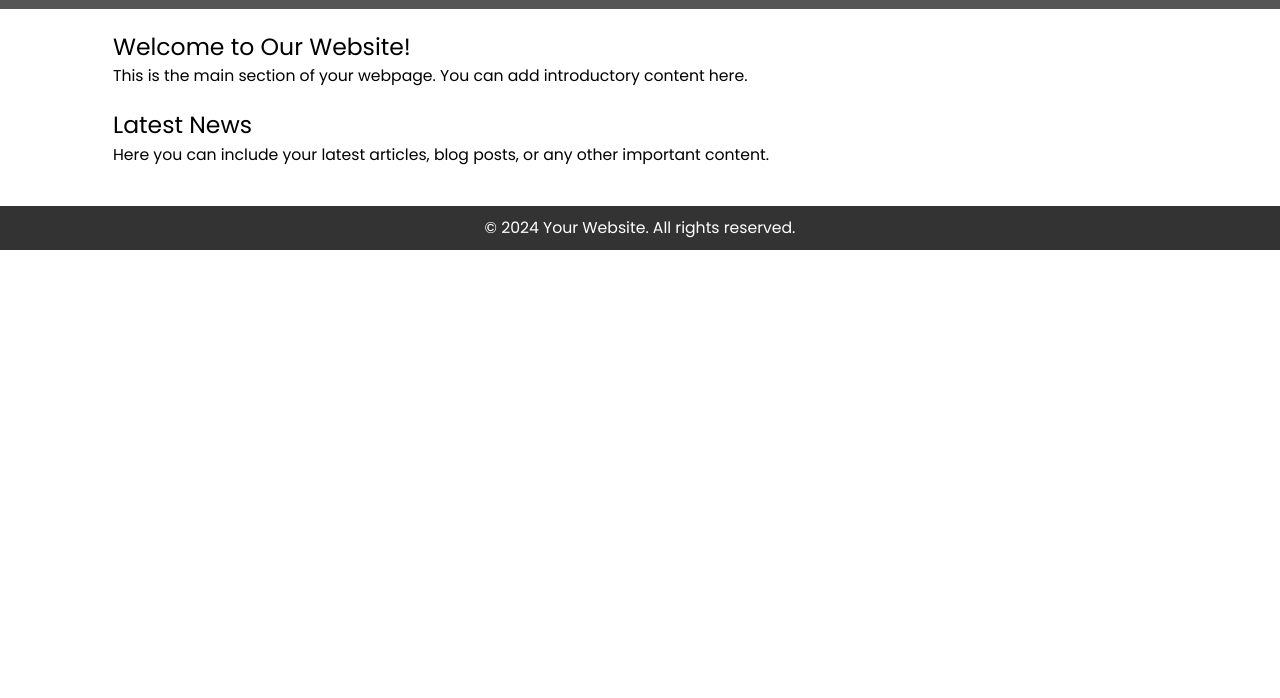
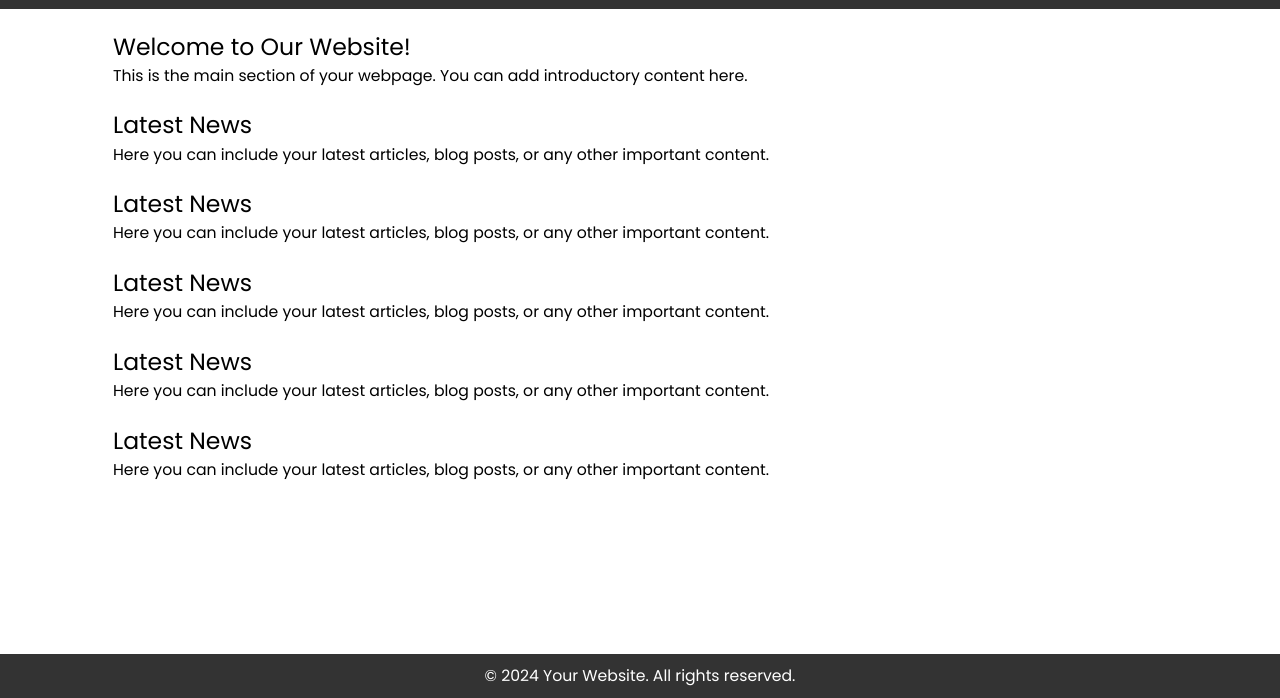
Before and after one commit to ocemblgr23/css-challegne-30, a plain HTML site: page CSS_Challenge/01/index.html in a window 1280 px wide. Shown: the part 102-800 px from the top of the page. Drawn offline with Linux system fonts and the light colour scheme.

Commit message:
sticky header and bottom footer implemented

```diff
--- a/CSS_Challenge/01/index.html
+++ b/CSS_Challenge/01/index.html
@@ -1,38 +1,78 @@
 <!DOCTYPE html>
 <html lang="en">
   <head>
-  <meta charset="UTF-8">
-  <meta name="viewport" content="width=device-width, initial-scale=1.0">
-  <title>HTML and CSS Challenge 01 </title>
-  <link rel="stylesheet" href="style.css">
+    <meta charset="UTF-8" />
+    <meta name="viewport" content="width=device-width, initial-scale=1.0" />
+    <title>HTML and CSS Challenge 01</title>
+    <link rel="stylesheet" href="style.css" />
   </head>
   <body>
     <header>
       <h1>Golden Spoon En.</h1>
-</header>
-
       <nav>
         <a href="#">Home</a>
         <a href="#">About</a>
         <a href="#">Services</a>
         <a href="#">Contact</a>
       </nav>
+    </header>
 
     <main>
       <section>
         <div class="container">
           <h2>Welcome to Our Website!</h2>
-        <p>This is the main section of your webpage. You can add introductory content here.</p>
+          <p>
+            This is the main section of your webpage. You can add introductory
+            content here.
+          </p>
         </div>
-
       </section>
 
       <article>
         <div class="container">
           <h2>Latest News</h2>
-          <p>Here you can include your latest articles, blog posts, or any other important content.</p>
+          <p>
+            Here you can include your latest articles, blog posts, or any other
+            important content.
+          </p>
         </div>
+      </article>
 
+      <article>
+        <div class="container">
+          <h2>Latest News</h2>
+          <p>
+            Here you can include your latest articles, blog posts, or any other
+            important content.
+          </p>
+        </div>
+      </article>
+      <article>
+        <div class="container">
+          <h2>Latest News</h2>
+          <p>
+            Here you can include your latest articles, blog posts, or any other
+            important content.
+          </p>
+        </div>
+      </article>
+      <article>
+        <div class="container">
+          <h2>Latest News</h2>
+          <p>
+            Here you can include your latest articles, blog posts, or any other
+            important content.
+          </p>
+        </div>
+      </article>
+      <article>
+        <div class="container">
+          <h2>Latest News</h2>
+          <p>
+            Here you can include your latest articles, blog posts, or any other
+            important content.
+          </p>
+        </div>
       </article>
     </main>
 
--- a/CSS_Challenge/01/style.css
+++ b/CSS_Challenge/01/style.css
@@ -1,4 +1,3 @@
-
 @import url('https://fonts.googleapis.com/css2?family=Poppins&display=swap');
 
 :root {
@@ -33,7 +32,6 @@
 
 * {
   box-sizing: border-box;
-
 }
 
 html {
@@ -41,9 +39,7 @@ html {
   scroll-behavior: smooth;
 }
 
-
 body {
-  min-height: 100vh;
   font-family: var(--font-family);
   font-size: var(--fs-300);
   line-height: 1.5;
@@ -96,11 +92,18 @@ video {
   margin-inline: auto;
 }
 
+/* main {
+  min-height: calc(100vh - 1rem -2rem);
+} */
+
 header {
   background-color: #333;
   color: white;
   padding: 10px;
   text-align: center;
+
+  position: sticky;
+  top: 0;
 }
 
 nav {
@@ -119,7 +122,8 @@ main {
   padding: 20px;
 }
 
-section, article {
+section,
+article {
   margin-bottom: 20px;
 }
 
@@ -128,4 +132,7 @@ footer {
   color: white;
   padding: 10px;
   text-align: center;
+  position: fixed;
+  width: 100%;
+  bottom: 0;
 }
```
Also changed, not shown: 2 other files. Lines whose indentation alone changed are shown as unchanged.
